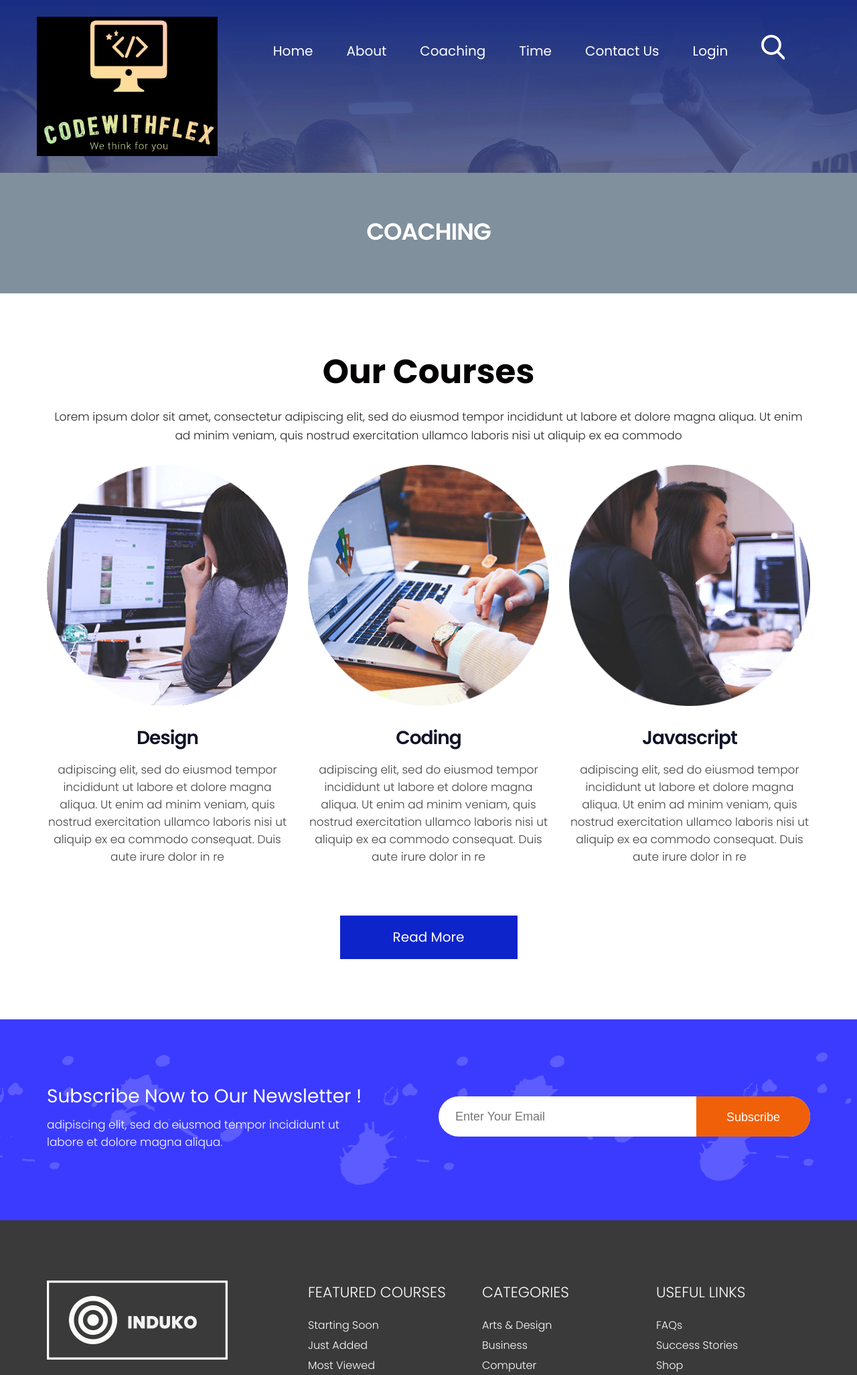
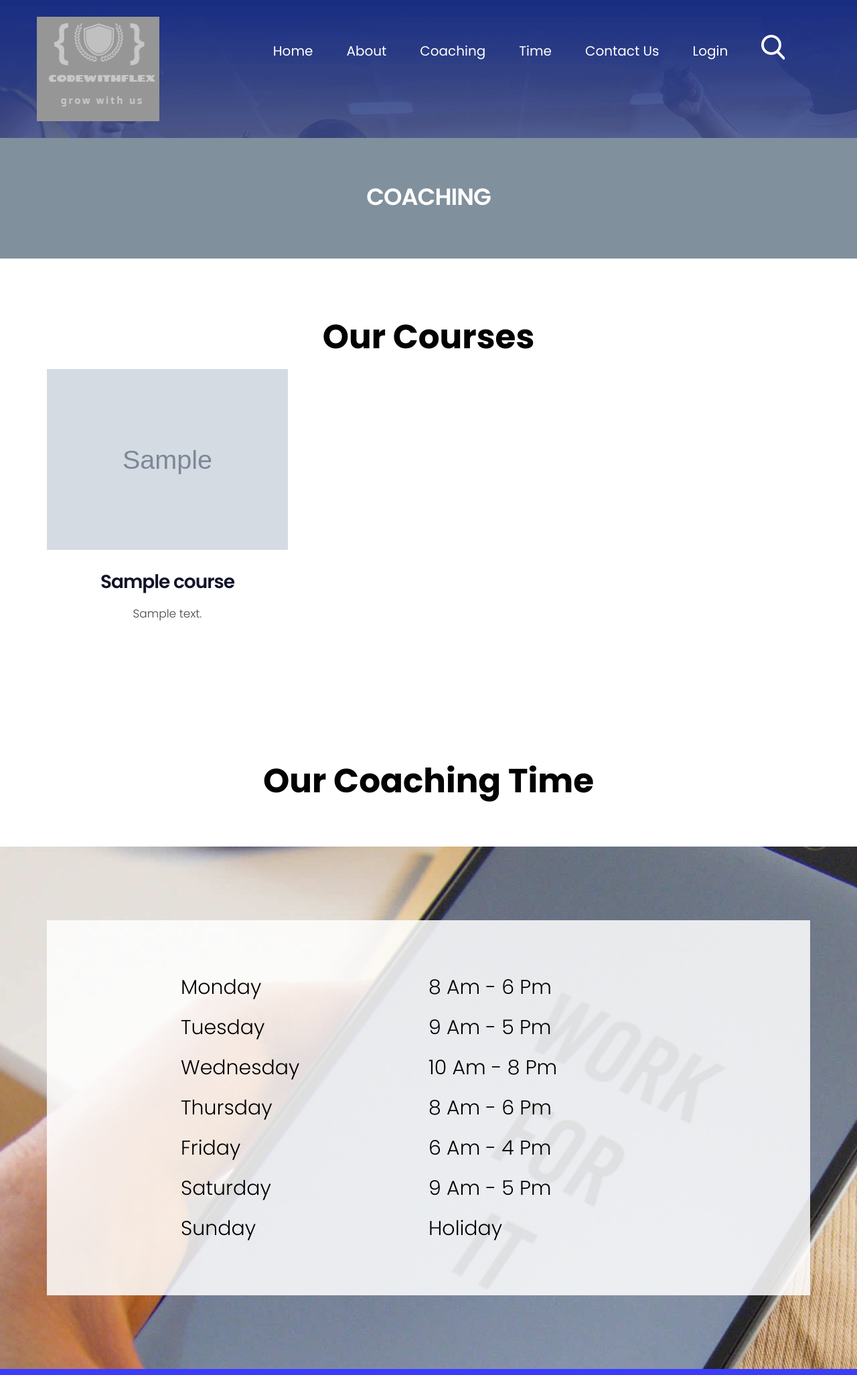
Before and after one commit to wilfex81/web_coaching, a Django app: page /coaching/ in a window 1280 px wide. Shown: the top 2053 px of the page at 67% size. Run offline with Django 4.2, Linux system fonts and the light colour scheme; tables that the repository leaves empty hold one stand-in row (values such as "Sample post"); grey boxes marked "Sample" are stand-in pictures; some libraries are stand-ins or nearby versions.

Commit message:
added contact user backend

```diff
--- a/application/settings.py
+++ b/application/settings.py
@@ -43,11 +43,12 @@
     'django.contrib.staticfiles',
 
 
-
+    # Other apps…
     'core',
     'embed_video',
     'tinymce',
     'crispy_forms',
+    "phonenumber_field",
 ]
 
 MIDDLEWARE = [
--- a/core/forms.py
+++ b/core/forms.py
@@ -1,4 +1,6 @@
 from tinymce.widgets import TinyMCE
+from phonenumber_field.formfields import PhoneNumberField
+
 from django import forms
 
 class NewsLetterForm(forms.Form):
@@ -9,3 +11,6 @@
     subject = forms.CharField()
     receivers = forms.CharField()
     message = forms.CharField(widget=TinyMCE(), label="Email content")
+
+class ClientForm(forms.Form):
+    phone = PhoneNumberField()
--- a/core/models.py
+++ b/core/models.py
@@ -1,5 +1,6 @@
 from django.db import models
 from django.utils import timezone
+from phonenumber_field.modelfields import PhoneNumberField
 from django.core.validators import FileExtensionValidator
 from  embed_video.fields  import  EmbedVideoField
 class Home(models.Model):
@@ -54,3 +55,13 @@
 
     def __str__(self):
         return self.email
+
+class ContactsSaved(models.Model):
+    name = models.CharField(max_length=150)
+    email = models.EmailField(unique= False, max_length=150)
+    phone = PhoneNumberField(null=False, blank=False, unique=False)
+    message = models.CharField(max_length=500)
+    created_date = models.EmailField('Date created', default=timezone.now)
+
+    def __str__(self):
+        return self.name
--- a/core/urls.py
+++ b/core/urls.py
@@ -11,7 +11,8 @@
     path('contact/',views.contact, name= 'contact'),
     path('login/',views.login, name= 'login'),
     path('subscribe/', views.subscribe, name = 'subscribe'),
-    path("newsletter/", views.newsletter, name= 'newsletter')
+    path("newsletter/", views.newsletter, name= 'newsletter'),
+    path("contact_us/", views.contactUs, name='contact_us')
 ]
 
 if settings.DEBUG:
--- a/core/views.py
+++ b/core/views.py
@@ -5,9 +5,9 @@
 from django.contrib import messages
 from django.core.mail import EmailMessage
 
-from . models import Home, About, Course, CourseDescription, SuccesStorie, SuccesDescription, SubscribedUser
+from . models import Home, About, Course, CourseDescription, SuccesStorie, SuccesDescription, SubscribedUser, ContactsSaved
 
-from .forms import NewsLetterForm
+from .forms import NewsLetterForm, ClientForm
 
 def home(request):
     """Returns the contents of the mainpage"""
@@ -30,12 +30,19 @@
 
 def about(request):
     """Returns the contents of the about page"""
-
-    return render(request, 'about.html')
+    about = About.objects.all()
+    context = {
+        'about':about,
+    }
+    return render(request, 'about.html',context)
 
 def coaching(request):
     ''''Returns the contents of the coaching page'''
-    return render(request, 'coaching.html')
+    courses = Course.objects.all()
+    context = {
+        'courses': courses,
+    }
+    return render(request, 'coaching.html',context)
 
 def time(request):
     '''Returns the contents of the time page
@@ -49,6 +56,36 @@
 def login(request):
     '''Login page'''
     return render(request, 'login.html')
+
+def contactUs(request):
+    '''With this meethod, the user will be able to contact the admin
+    by seding an email.'''
+    if request.method == 'POST':
+        name = request.POST.get('name', None)
+        email = request.POST.get('email', None)
+        phone = request.POST.get('phone', None)
+        message = request.POST.get('message', None)
+
+        #check if name and email are valid and the fields are not empty
+        if not name or not email:
+            messages.error(request, "Please enter a valid name and email!!")
+            return redirect("/contact")
+        #validate email
+        try:
+            validate_email(email)
+        except ValidationError as e:
+            messages.error(request, e.messages[0])
+            return redirect("/contact")
+
+        contact_model_instance = ContactsSaved()
+        contact_model_instance.name = name
+        contact_model_instance.email = email
+        contact_model_instance.phone = phone
+        contact_model_instance.message = message
+        contact_model_instance.save()
+        print(contact_model_instance)
+        messages.success(request, f'Hello {name} Message sent successfuly')
+        return redirect(request.META.get("HTTP_REFERE", "/home"))
 
 def subscribe(request):
     '''
--- a/requirements.txt
+++ b/requirements.txt
@@ -5,8 +5,10 @@
 django-crispy-forms==1.14.0
 django-embed-video==1.4.8
 django-jazzmin==2.6.0
+django-phonenumber-field==7.0.1
 django-tinymce==3.5.0
 idna==3.4
+phonenumbers==8.13.2
 Pillow==9.3.0
 requests==2.28.1
 sqlparse==0.4.3
--- a/templates/coaching.html
+++ b/templates/coaching.html
@@ -107,7 +107,6 @@
         </div>
       </section>
       <!-- end section -->
-
       <!-- section -->
       <section class="layout_padding section">
          <div class="container">
@@ -116,49 +115,64 @@
                   <div class="full heading_s1">
                      <h2>Our Courses</h2>
                   </div>
+                  {% for description in description %}
                   <div class="full">
-                     <p class="large">Lorem ipsum dolor sit amet, consectetur adipiscing elit, sed do eiusmod tempor incididunt ut labore et dolore magna aliqua. Ut enim ad minim veniam, quis nostrud exercitation ullamco laboris nisi ut aliquip ex ea commodo</p>
+                     <p class="large">{{ description.description}}</p>
+                  </div>
+                  {% endfor %}
+               </div>
+            </div>
+
+            <div class="row">
+               {% for courses in courses %}
+               <div class="col-md-4 text_align_center">
+                  <div class="cours">
+                    <img class="img-responsive" src="{{courses.image.url}}" alt="#" />
+                  </div>
+                  <h3>{{ courses.title }}</h3>
+                  <p>{{ courses.course_description }}</p>
+               </div>
+               {% endfor %}
+             </div>
+
+            <!-- <div class="row">
+               <div class="col-md-12">
+                  <div class="full center">
+                      <a class="blue_bt"href="{% url 'coaching' %}">Read More</a>
+                  </div>
+               </div>
+            </div> -->
+         </div>
+      </section>
+      <!-- end section -->
+    <!-- section -->
+    <section class="layout_padding section padding_bottom_0">
+       <div class="container-fluid">
+          <div class="row">
+             <div class="col-lg-12 text_align_center">
+                <div class="full heading_s1">
+                   <h2>Our Coaching Time</h2>
                 </div>
              </div>
           </div>
           <div class="row">
-
-              <div class="col-md-4 text_align_center">
-                 <div class="cours">
-                   <img class="img-responsive" src="/static/images/cour1.png" alt="#" />
+            <div class="col-md-12 cours_timging_bg">
+               <div class="container">
+                  <div class="time_table">
+                        <ul><li>Monday</li><li>8 Am - 6 Pm</li></ul>
+                        <ul><li>Tuesday</li><li>9 Am - 5 Pm</li></ul>
+                        <ul><li>Wednesday</li><li>10 Am - 8 Pm</li></ul>
+                        <ul><li>Thursday</li><li>8  Am - 6 Pm</li></ul>
+                        <ul><li>Friday</li><li>6 Am - 4 Pm</li></ul>
+                        <ul><li>Saturday</li><li>9 Am - 5 Pm</li></ul>
+                        <ul><li>Sunday</li><li>Holiday</li></ul>
                      </div>
-                 <h3>Design</h3>
-                 <p>adipiscing elit, sed do eiusmod tempor incididunt ut labore et dolore magna aliqua. Ut enim ad minim veniam, quis nostrud exercitation ullamco laboris nisi ut aliquip ex ea commodo consequat. Duis aute irure dolor in re</p>
-              </div>
-
-              <div class="col-md-4 text_align_center">
-                 <div class="cours">
-                   <img class="img-responsive" src="/static/images/cour2.png" alt="#" />
-                 </div>
-                 <h3>Coding</h3>
-                 <p>adipiscing elit, sed do eiusmod tempor incididunt ut labore et dolore magna aliqua. Ut enim ad minim veniam, quis nostrud exercitation ullamco laboris nisi ut aliquip ex ea commodo consequat. Duis aute irure dolor in re</p>
-              </div>
-
-              <div class="col-md-4 text_align_center">
-                 <div class="cours">
-                   <img class="img-responsive" src="/static/images/cour3.png" alt="#" />
-                 </div>
-                 <h3>Javascript</h3>
-                 <p>adipiscing elit, sed do eiusmod tempor incididunt ut labore et dolore magna aliqua. Ut enim ad minim veniam, quis nostrud exercitation ullamco laboris nisi ut aliquip ex ea commodo consequat. Duis aute irure dolor in re</p>
-              </div>
-
-            </div>
-            <div class="row">
-               <div class="col-md-12">
-                  <div class="full center">
-                      <a class="blue_bt" href="#">Read More</a>
                </div>
             </div>
           </div>
        </div>
     </section>
     <!-- end section -->
-
         <!-- section -->
         <section class="section blue_pattern_bg" style="background-color: #3b3bff;">
          <div class="container">
@@ -166,12 +180,12 @@
                <div class="col-md-6">
                   <div class="full">
                      <h4>Subscribe Now to Our Newsletter !</h4>
-                     <p>adipiscing elit, sed do eiusmod tempor incididunt ut<br>labore et dolore magna aliqua.</p>
                   </div>
                </div>
                <div class="col-md-6">
                  <div class="form_subribe">
-                    <form>
+                    <form action="{% url 'subscribe' %}" method="post">
+                     {% csrf_token %}
                      <input type="email" name="email" placeholder="Enter Your Email" />
                        <button>Subscribe</button>
                     </form>
@@ -188,7 +202,7 @@
             <div class="row">
 
                <div class="col-md-4 col-sm-12">
-                  <a href="{% url 'home' %}"><img class="img-responsive" src="/static/images/logo_footer.png" alt="#" /></a>
+                  <a href="{% url 'home' %}"><img class="img-responsive" src="/static/images/logo.png" alt="#" /></a>
                   <div class="footer_link_heading">
                      <div class="footer_menu margin_top_30">
                      <ul>
@@ -236,8 +250,8 @@
                   </div>
                   <div class="footer_menu">
                     <ul>
-                       <li><a href="#">FAQs</a></li>
-                       <li><a href="#">Success Stories</a></li>
+                       <li><a href="/home">FAQs</a></li>
+                       <li><a href="/home">Success Stories</a></li>
                        <li><a href="#">Shop</a></li>
                        <li><a href="#">Privacy policy</a></li>
                        <li><a href="#">Contact search</a></li>
@@ -255,7 +269,7 @@
         <div class="container">
            <div class="row">
              <div class="col-md-12">
-               <p>Copyright 2019. All Rights Reserved.<a href="https://html.design/"> Free html Templates</a></p>
+               <p>Copyright {% now "Y" %}. All Rights Reserved.<a href="{% url 'home' %}"> code with flex</a></p>
              </div>
            </div>
         </div>
```
Also changed, not shown: core/admin.py (+6 -1 lines), templates/about.html (+24 -60 lines), templates/contact.html (+9 -8 lines), templates/time.html (+4 -5 lines), core/migrations/0014_contactssaved.py (added), core/migrations/0015_alter_contactssaved_message.py (added), core/migrations/0016_alter_contactssaved_message.py (added), static/images/logo.png. Lines whose indentation alone changed are shown as unchanged.
